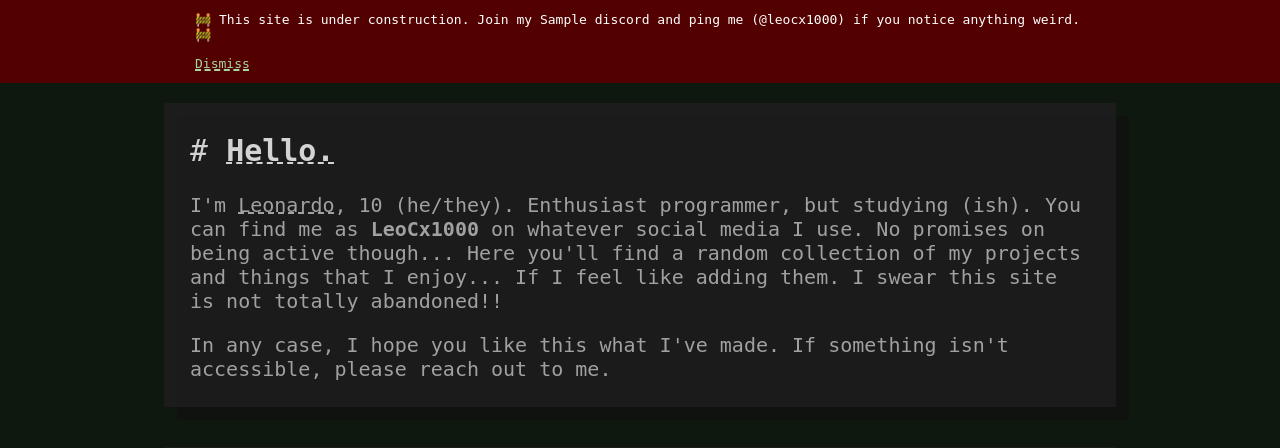
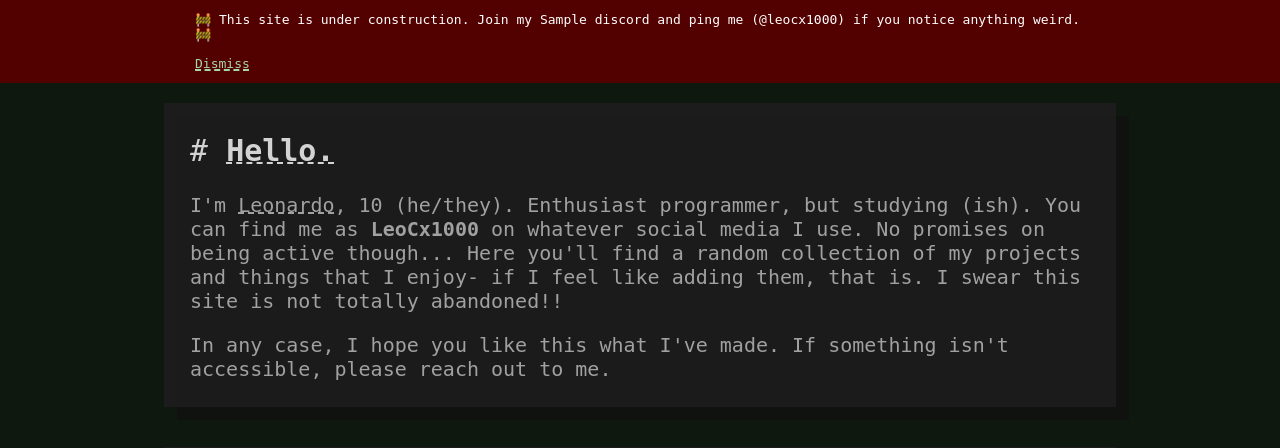
Before and after one commit to LeoCx1000/leo.might-be.gay, a Python web app: template templates/index.html in a window 1280 px wide. Shown: the part 52-500 px from the top of the page. Run offline with Jinja, Linux system fonts and the light colour scheme; the template is opened without the code that fills it: most values are stand-ins (such as "Sample title", 1, 10 or a date in 2020).

Commit message:
Update homepage

```diff
--- a/templates/index.html
+++ b/templates/index.html
@@ -16,7 +16,7 @@
 
         <p>I'm <dashed>Leonardo</dashed>, {{age}} (he/they). Enthusiast programmer, but studying (ish). You can find me
             as <b>LeoCx1000</b> on whatever social media I use. No promises on being active though... Here
-            you'll find a random collection of my projects and things that I enjoy... If I feel like adding them.
+            you'll find a random collection of my projects and things that I enjoy- if I feel like adding them, that is.
             I swear this site is not totally abandoned!!
         </p>
         <p>In any case, I hope you like this what I've made. If something isn't accessible, please reach out to me.</p>
```
